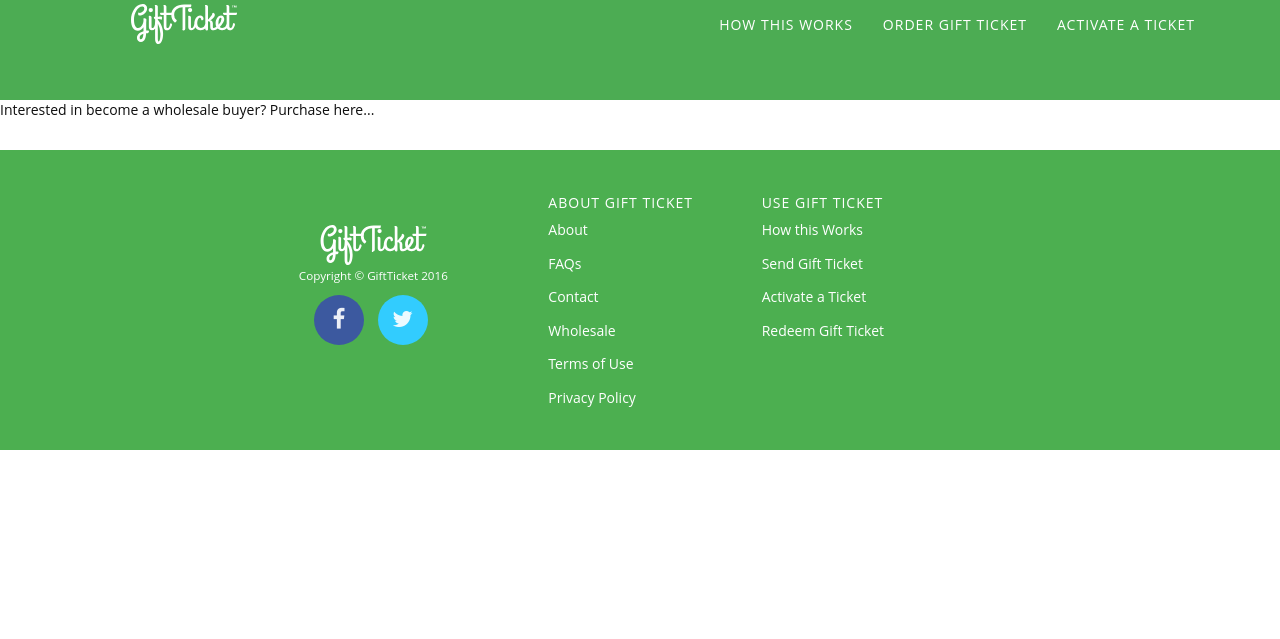
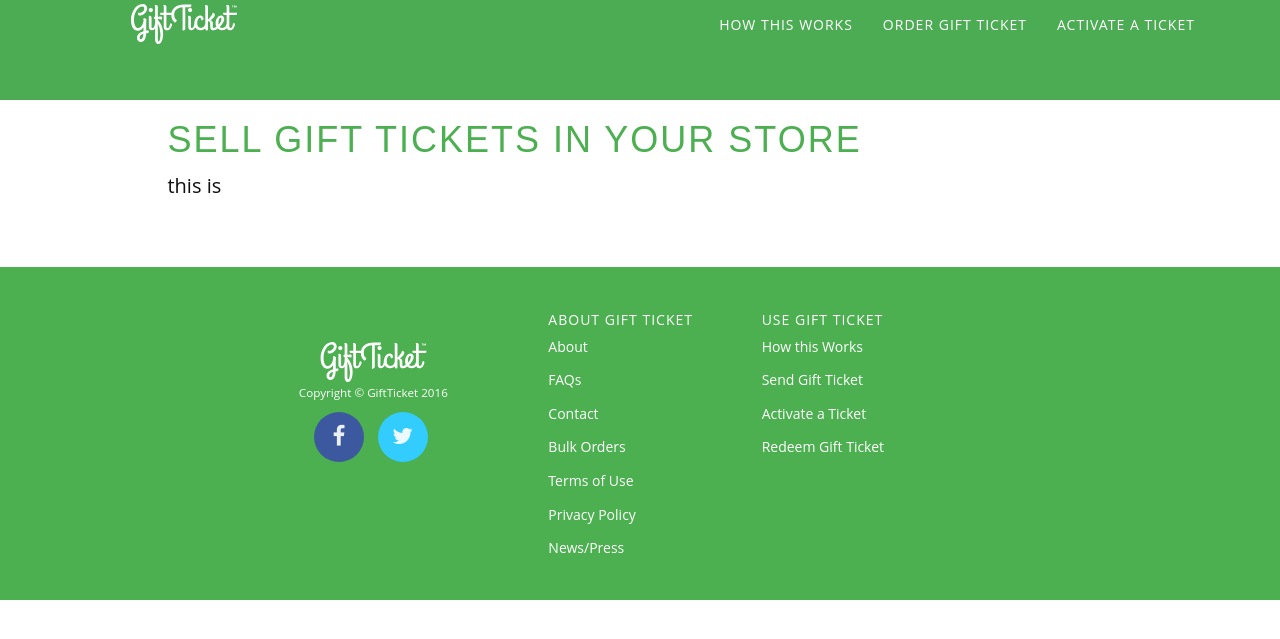
Before and after one commit to alleyway/gift-ticket-web, a Jekyll site: the page built from wholesale.html, in a window 1280 px wide. Shown: the top 639 px of the page. Built offline with Jekyll 4.4.1, drawn with Linux system fonts in a browser that asks for light colours; some web fonts are replaced; comment, search, counter and statistics services are not loaded.

Commit message:
Adding press page

```diff
--- a/_includes/footer.html
+++ b/_includes/footer.html
@@ -19,9 +19,10 @@
                 <a href="/about">About</a> <br/>
                 <a href="/faq">FAQs</a><br/>
                 <a href="/contact">Contact</a><br/>
-                <a href="/wholesale">Wholesale</a><br/>
+                <a href="/wholesale">Bulk Orders</a><br/>
                 <a href="/terms">Terms of Use</a><br/>
-                <a href="/privacy">Privacy Policy</a>
+                <a href="/privacy">Privacy Policy</a><br/>
+                <a href="/press">News/Press</a><br/>
             </div>
             <div class="col-md-2 footer_links">
                 <div class="footer_title">USE GIFT TICKET</div>
--- a/css/grayscale.css
+++ b/css/grayscale.css
@@ -1183,3 +1183,7 @@
 .thanks-container a {
     color: #7FAEC4;
 }
+
+.press a {
+    color: #4CAC53;
+}
--- a/wholesale.html
+++ b/wholesale.html
@@ -12,4 +12,13 @@
 <div class="order_header visible-md visible-lg"></div>
 
 
-Interested in become a wholesale buyer? Purchase here...
+<div class="container">
+    <div class="row">
+        <div class="col-md-12 col-md-offset-1">
+            <h1>Sell Gift Tickets in your store</h1>
+
+            <p>this is </p>
+        </div>
+    </div>
+
+</div>
```
Also changed, not shown: _includes/sub_navigation.html (+6 -5 lines), press.html (added, +107 -0 lines), img/GiftTicket_Logo_RGB-02.png (added), img/GiftTicket_Logo_RGB-03.png (added), img/Gift_Ticket_scratched_highlighed.png (added).
